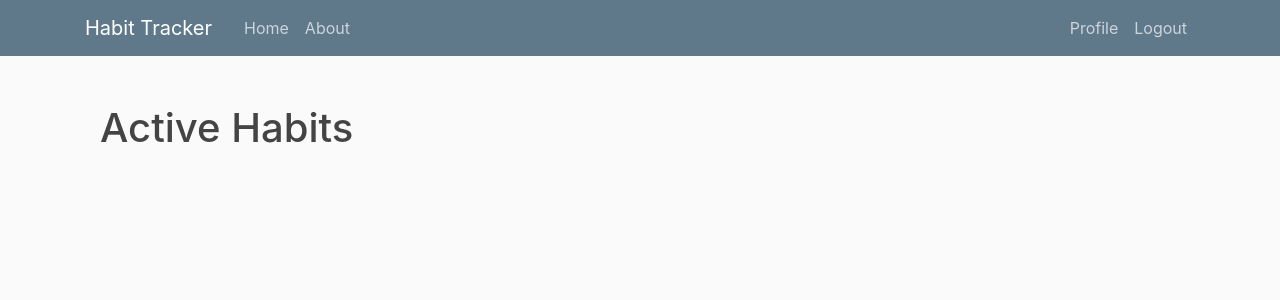
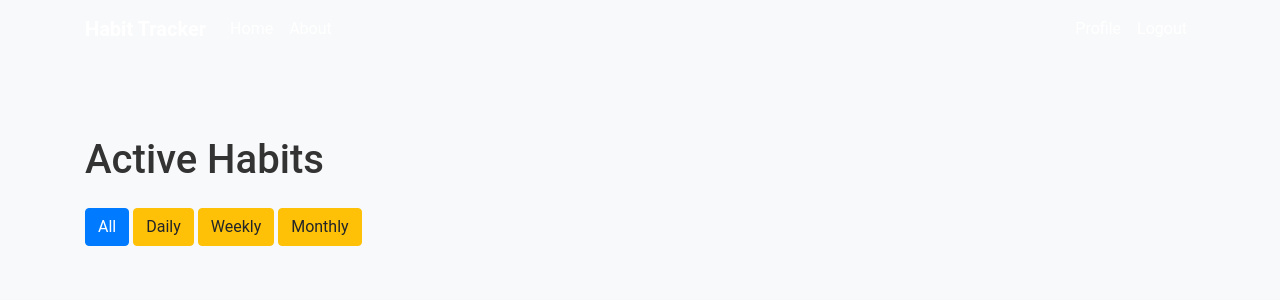
Before and after one commit to UsfZA/Habit-Tracker, a Django app: page /ActiveHabits/ in a window 1280 px wide. Shown: the top 300 px of the page. Run offline with Django 4.2, Linux system fonts and the light colour scheme; the visitor is signed in with stand-in values (Sample User, id 1); data that the repository does not hold is empty; some libraries are stand-ins or nearby versions.

Commit message:
active habits

```diff
--- a/habit/static/habit/main.css
+++ b/habit/static/habit/main.css
@@ -1,106 +1,31 @@
 body {
-    background: #fafafa;
+    font-family: 'Roboto', sans-serif; /* Use Google Fonts for a modern font */
+    background-color: #f8f9fa; /* Light gray background */
     color: #333333;
-    margin-top: 5rem;
+    padding-top: 4rem; /* Add padding to the top to create space for the fixed navbar */
+    line-height: 1.6; /* Increase line height for better readability */
 }
 
-h1, h2, h3, h4, h5, h6 {
-    color: #444444;
+/* Adjust navbar colors and styles */
+.site-header {
+    background-color: #343a40; /* Dark gray navbar */
 }
 
-ul {
-    margin: 0;
-}
-
-.bg-steel {
-    background-color: #5f788a;
+.site-header .navbar-brand {
+    font-weight: bold;
 }
 
 .site-header .navbar-nav .nav-link {
-    color: #cbd5db;
+    color: #ffffff;
 }
 
 .site-header .navbar-nav .nav-link:hover {
-    color: #ffffff;
+    color: #f8f9fa; /* Light gray on hover */
 }
 
-.site-header .navbar-nav .nav-link.active {
-    font-weight: 500;
+/* Add subtle box shadows to content sections */
+.content-section {
+    background-color: #ffffff;
+    padding: 20px;
+    border: 1px solid #ced4da;
 }
-
-.content-section {
-    background: #ffffff;
-    padding: 10px 20px;
-    border: 1px solid #dddddd;
-    border-radius: 3px;
-    margin-bottom: 20px;
-}
-
-.article-title {
-    color: #444444;
-}
-
-a.article-title:hover {
-    color: #428bca;
-    text-decoration: none;
-}
-
-.article-content {
-    white-space: pre-line;
-}
-
-.article-img {
-    height: 65px;
-    width: 65px;
-    margin-right: 16px;
-}
-
-.article-metadata {
-    padding-bottom: 1px;
-    margin-bottom: 4px;
-    border-bottom: 1px solid #e3e3e3;
-}
-
-.article-metadata a:hover {
-    color: #333;
-    text-decoration: none;
-}
-
-.article-svg {
-    width: 25px;
-    height: 25px;
-    vertical-align: middle;
-}
-
-.account-img {
-    height: 125px;
-    width: 125px;
-    margin-right: 20px;
-    margin-bottom: 16px;
-}
-
-.account-heading {
-    font-size: 2.5rem;
-}
-
-/* Make the frequency label smaller */
-.small-label {
-    font-size: 0.8rem; /* Adjust the size as needed */
-}
-
-/* Adjust the form layout */
-.form-group {
-    margin-bottom: 1rem; /* Add spacing between form groups */
-}
-
-/* Optionally, you can adjust the width of the form fields */
-.col-sm-2 input,
-.col-sm-4 input {
-    width: 100%; /* Make the input fields take up the full width of their container */
-}
-
-/* main.css */
-
-.custom-margin {
-  margin-right: 20px; /* Adjust the value as needed */
-}
--- a/habit/templates/active_habits.html
+++ b/habit/templates/active_habits.html
@@ -1,36 +1,79 @@
 {% extends "base.html" %}
 
 {% block content %}
-<div class="container">
     <h1 class="my-4">Active Habits</h1>
-    <div class="row">
-        {% for habit in active_habits %}
-        <div class="col-md-6 mb-4">
-            <div class="card">
-                <div class="card-body">
-                    <h5 class="card-title">{{ habit.name }}</h5>
-                    <p class="card-text">
-                        <strong>Started:</strong> {{ habit.creation_time|date:"F d, Y" }} at {{ habit.creation_time|date:"g:i A" }}
-                    </p>
-                    <p class="card-text">
-                        <strong>Completion date:</strong> {{ habit.completion_date|date:"F d, Y" }} at {{ habit.completion_date|date:"g:i A" }}
-                    </p>
+    <!-- Buttons for Daily, Weekly, Monthly, and All Tasks -->
+    <div class="mb-4"> <!-- Add margin-bottom for spacing -->
+        <button class="btn btn-primary" onclick="showTasks('all')">All</button>
+        <button class="btn btn-warning" onclick="showTasks('daily')">Daily</button>
+        <button class="btn btn-warning" onclick="showTasks('weekly')">Weekly</button>
+        <button class="btn btn-warning" onclick="showTasks('monthly')">Monthly</button>
+    </div>
+
+    <div class="container">
+        <div class="row">
+            <div class="col-md-11">
+                <!-- Display All Habits -->
+                <div id="all-active-habits">
                     <div class="row">
-                        <div class="col text-left">
-                            <p class="progress-text"><strong>Progress:</strong></p>
-                        </div>
-                        <div class="col text-right">
-                            <p class="progress-text">{{ habit.progress_percentage|floatformat:"2" }}%</p>
-                        </div>
+                        {% for habit in active_habits %}
+                            {% include 'habit_card.html' %}
+                        {% endfor %}
                     </div>
-                    <div class="progress mt-1 mb-3">
-                        <div class="progress-bar bg-success" role="progressbar" style="width: {{ habit.progress_percentage|floatformat:"2" }}%;" aria-valuenow="{{ habit.progress_percentage }}" aria-valuemin="0" aria-valuemax="100"></div>
+                </div>
+                <!-- Display Daily Habits -->
+                <div id="daily-active-habits">
+                    <div class="row">
+                        {% for habit in daily_active_habits %}
+                            {% include 'habit_card.html' %}
+                        {% endfor %}
                     </div>
-                    <a class="btn btn-danger mb-2" href="{% url 'habit_detail' habit_id=habit.id %}">More Details</a>
                 </div>
+                <!-- Display Weekly Habits -->
+                <div id="weekly-active-habits">
+                    <div class="row">
+                        {% for habit in weekly_active_habits %}
+                            {% include 'habit_card.html' %}
+                        {% endfor %}
+                    </div>
+                </div>
+                <!-- Display Monthly Habits -->
+                <div id="monthly-active-habits">
+                    <div class="row">
+                        {% for habit in monthly_active_habits %}
+                            {% include 'habit_card.html' %}
+                        {% endfor %}
+                    </div>
+                </div>
+
             </div>
         </div>
-        {% endfor %}
     </div>
-</div>
+
+    <script>
+        document.addEventListener("DOMContentLoaded", function() {
+            // Display all habits by default
+            showTasks('all');
+        });
+
+        function showTasks(period) {
+            // Hide all habit sections
+            document.getElementById('all-active-habits').style.display = 'none';
+            document.getElementById('daily-active-habits').style.display = 'none';
+            document.getElementById('weekly-active-habits').style.display = 'none';
+            document.getElementById('monthly-active-habits').style.display = 'none';
+
+            // Remove 'active' class from all buttons
+            var buttons = document.querySelectorAll('.btn');
+            buttons.forEach(function(button) {
+                button.classList.remove('active');
+            });
+
+            // Show the selected habit section
+            document.getElementById(`${period}-active-habits`).style.display = 'block';
+
+            // Add 'active' class to the clicked button
+            document.querySelector(`button[data-period="${period}"]`).classList.add('active');
+        }
+    </script>
 {% endblock %}
--- a/habit/templates/base.html
+++ b/habit/templates/base.html
@@ -16,7 +16,7 @@
     <header class="site-header">
         <nav class="navbar navbar-expand-md navbar-dark bg-steel fixed-top">
             <div class="container">
-                <a class="navbar-brand mr-4" href="{% url 'habit-home' %}"> Habit Tracker </a>
+                <a class="navbar-brand" href="{% url 'habit-home' %}">Habit Tracker</a>
                 <button class="navbar-toggler" type="button" data-toggle="collapse" data-target="#navbarToggle" aria-controls="navbarToggle" aria-expanded="false" aria-label="Toggle navigation">
                     <span class="navbar-toggler-icon"></span>
                 </button>
@@ -33,12 +33,12 @@
             </div>
         </nav>
     </header>
-    <main role="main" class="container">
+    <main role="main" class="container mt-5">
         <div class="row">
             <div class="col-md-8">
                 {% if messages %}
                     {% for message in messages %}
-                        <div class="alert alert-{{ message.tags }}">
+                        <div class="alert alert-{{ message.tags }} mb-3">
                             {{ message }}
                         </div>
                     {% endfor %}
--- a/habit/templates/habit_details.html
+++ b/habit/templates/habit_details.html
@@ -2,10 +2,10 @@
 
 {% block content %}
 <div class="container mt-3">
-    <div class="row justify-content-center">
+    <div class="row">
         <div class="col-md-7">
             <div class="card">
-                <h1 class="card-header text-center">Habit Infos</h1>
+                <h1 class="card-header">Habit Infos</h1>
                 <div class="card-body">
                     <p><i class="bi bi-person"></i> <strong>Habit Name:</strong> {{ habit.name }}</p>
 
--- /dev/null
+++ b/habit/utils.py
@@ -0,0 +1,24 @@
+def periodicty_number(period):
+        """
+        Function to transform period to number of days
+        args: periodicity string
+        return: corresponding number of days
+        """
+        if period == 'daily':
+            num_of_period = 1
+        elif period == 'weekly':
+            num_of_period = 7
+        elif period == 'monthly':
+            num_of_period = 30
+        elif period == 'annual':
+            num_of_period = 365
+
+        return num_of_period
+
+def calculate_progress(habits):
+    # Calculate progress percentage for each active habit
+    for habit in habits:
+        if habit.num_of_tasks > 0:
+            habit.progress_percentage = round((habit.num_of_completed_tasks / habit.num_of_tasks) * 100, 2)
+        else:
+            habit.progress_percentage = 0.0
--- a/habit/views.py
+++ b/habit/views.py
@@ -2,12 +2,14 @@ from django.shortcuts import render, redirect
 from django.contrib import messages
 from .forms import HabitForm
 from .models import Task, Habit, Streak
+from .utils import calculate_progress
 from django.contrib.auth.decorators import login_required
-from datetime import datetime, timedelta
+from datetime import timedelta
 from Users.utils import update_profile
 from django.http import JsonResponse
 from django.db.models import F
 from django.utils import timezone
+from django.contrib.auth.models import User
 
 
 @login_required
@@ -25,6 +27,13 @@ def home_view(request):
     user_id = request.user.id
     updated_habit_ids = Task.update_task_statuses(user_id=user_id)
     Streak.update_streak(updated_habit_ids)
+
+    user_full_name = ""
+    try:
+        user = User.objects.get(id=user_id)
+        user_full_name = user.get_full_name()
+    except User.DoesNotExist:
+        pass
 
 
     if request.method == 'POST':
@@ -54,7 +63,6 @@ def home_view(request):
         except Task.DoesNotExist:
             return JsonResponse({'status': 'error', 'message': 'Task not found'})
 
-    user_id = request.user.id
     now = timezone.now()
     twenty_four_hours = now + timedelta(hours=24)
 
@@ -76,6 +84,7 @@ def home_view(request):
     context = {
         'daily_tasks' : due_today_tasks,
         'weekly_tasks' : available_tasks,
+        'user_full_name' : user_full_name.split()[0].capitalize()
     }
 
     return render(request, 'home.html', context)
@@ -135,17 +144,22 @@ def active_habits(request):
         HttpResponse: The HTTP response.
     """
     user_id = request.user.id
-    active_habits = Habit.objects.filter(user_id=user_id, num_of_tasks__gt=F('num_of_completed_tasks'))
+    all_active_habits = Habit.objects.filter(user_id=user_id, completion_date__gte=timezone.now()).prefetch_related('streak')
+    daily_active_habits = all_active_habits.filter(period='daily')
+    monthly_active_habits = all_active_habits.filter(period='monthly')
+    weekly_active_habits = all_active_habits.filter(period='weekly')
 
     # Calculate progress percentage for each active habit
-    for habit in active_habits:
-        if habit.num_of_tasks > 0:
-            habit.progress_percentage = round((habit.num_of_completed_tasks / habit.num_of_tasks) * 100, 2)
-        else:
-            habit.progress_percentage = 0.0
+    calculate_progress(all_active_habits)
+    calculate_progress(daily_active_habits)
+    calculate_progress(monthly_active_habits)
+    calculate_progress(weekly_active_habits)
 
     context = {
-        'active_habits' : active_habits
+        'active_habits': all_active_habits,
+        'monthly_active_habits': monthly_active_habits,
+        'weekly_active_habits': weekly_active_habits,
+        'daily_active_habits': daily_active_habits,
     }
     return render(request, 'active_habits.html', context)
 
```
Also changed, not shown: habit/models.py (+9 -23 lines), habit/templates/habit_card.html (added, +26 -0 lines), habit/templates/home.html (+19 -7 lines), habit/migrations/0013_alter_task_period_col_alter_task_task_number_and_more.py (added).
